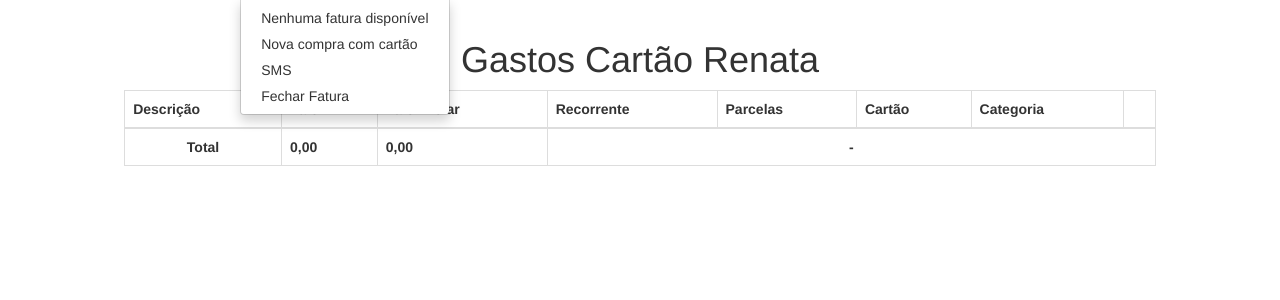
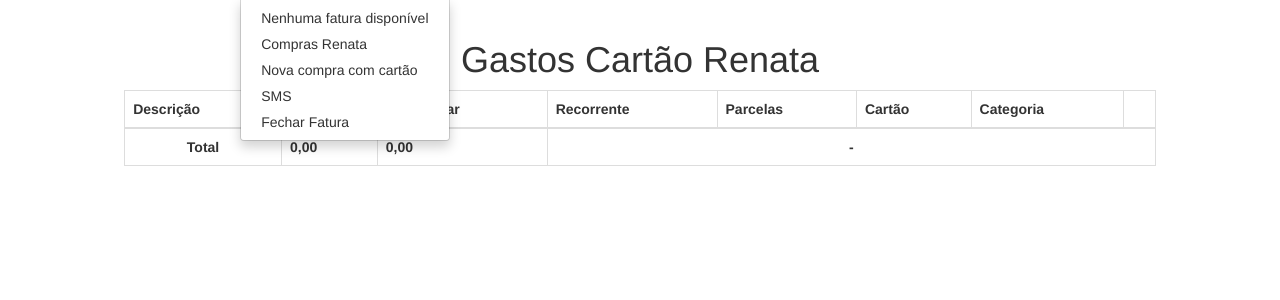
Before and after one commit to diegorocha/orcamento, a Django app: page /cartao/renata in a window 1280 px wide, after a click on "Cartões". Shown: the part 52-352 px from the top of the page. Run offline with Django 3.2, Linux system fonts and the light colour scheme; the visitor is signed in with stand-in values (Sample User, id 1); data that the repository does not hold is empty; parts of the project's set-up code (start-up, migrations or seed data) failed here and were passed over; some libraries are stand-ins or nearby versions.

Commit message:
Adicionado página das compras do cartão da Renata ao menu

```diff
--- a/orcamento/templates/base.html
+++ b/orcamento/templates/base.html
@@ -56,6 +56,7 @@
                     {% empty %}
                     <li><a href="#">Nenhuma fatura disponível</a></li>
                     {% endfor %}
+                    <li><a href="{% url 'cartao:cartao-renata' %}">Compras Renata</a></li>
                     <li><a href="{% url 'cartao:cadastrar-compra' %}">Nova compra com cartão</a></li>
                     <li><a href="{% url 'cartao:sms' %}">SMS</a></li>
                     <li><a href="{% url 'cartao:fechar-fatura' %}">Fechar Fatura</a></li>
```
